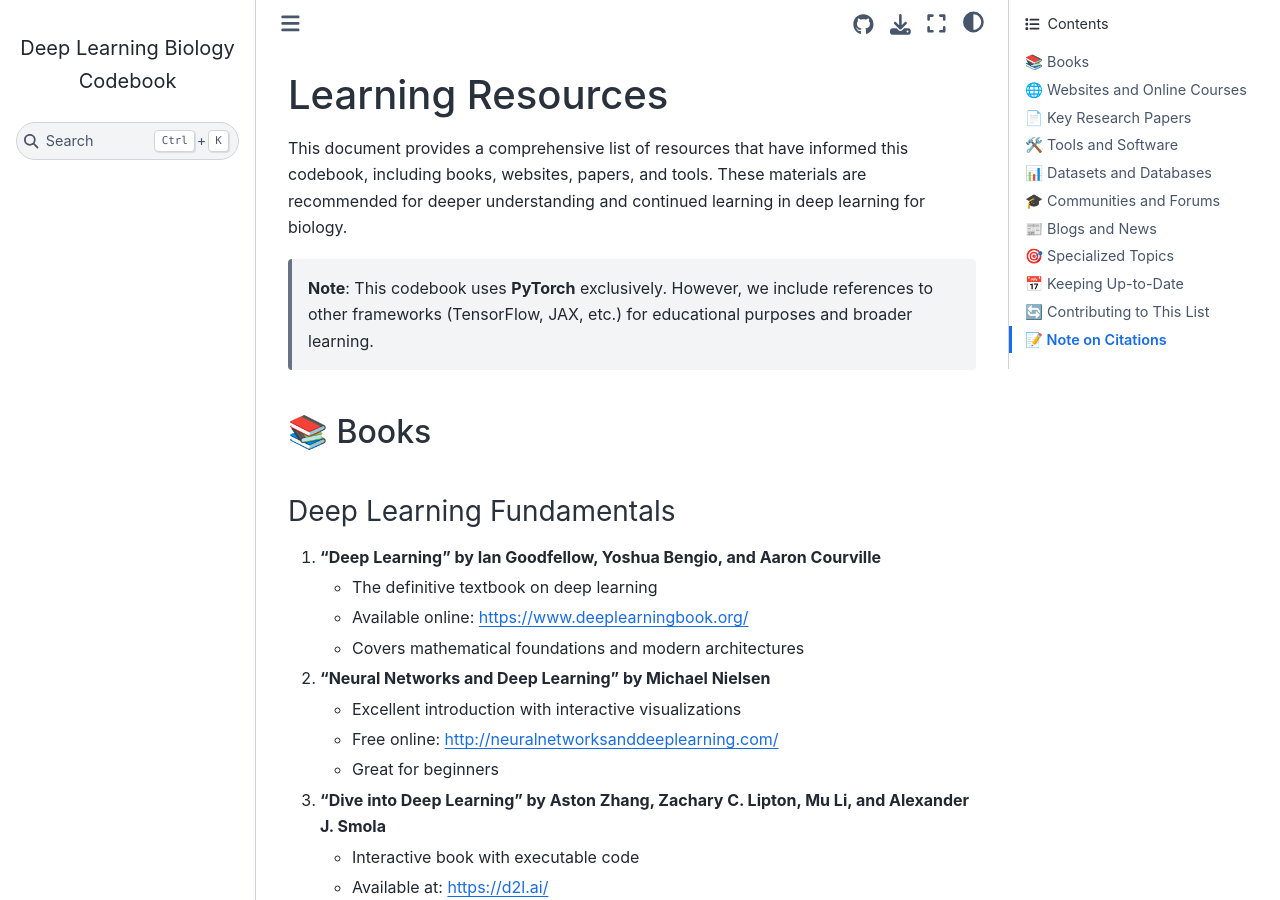
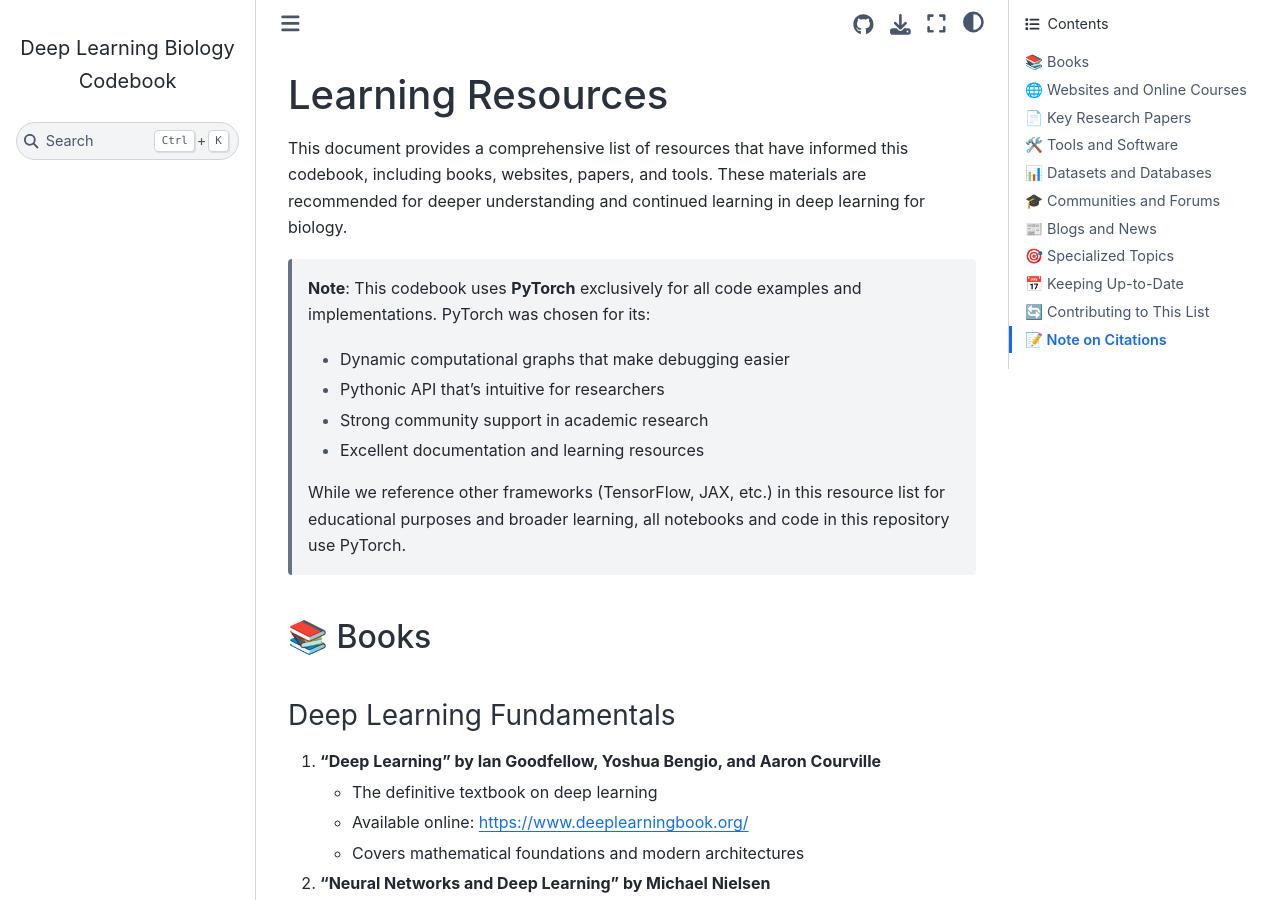
Before and after one commit to tonyliang19/deep-learning-biology-codebook, a Jupyter Book: the page built from docs/RESOURCES.md, in a window 1280 px wide and 900 px high. Built offline with Jupyter Book 1.0.4 settings and Sphinx 7.4.7 and the Sphinx Book theme 1.1.4, drawn with Linux system fonts in a browser that asks for light colours; pages that are not in the unit, such as notebooks, are missing from menus.

Commit message:
Address code review feedback - improve PyTorch-only messaging
Co-authored-by: tonyliang19 <83138402+tonyliang19@users.noreply.github.com>

```diff
--- a/docs/RESOURCES.md
+++ b/docs/RESOURCES.md
@@ -2,7 +2,13 @@
 
 This document provides a comprehensive list of resources that have informed this codebook, including books, websites, papers, and tools. These materials are recommended for deeper understanding and continued learning in deep learning for biology.
 
-> **Note**: This codebook uses **PyTorch** exclusively. However, we include references to other frameworks (TensorFlow, JAX, etc.) for educational purposes and broader learning.
+> **Note**: This codebook uses **PyTorch** exclusively for all code examples and implementations. PyTorch was chosen for its:
+> - Dynamic computational graphs that make debugging easier
+> - Pythonic API that's intuitive for researchers
+> - Strong community support in academic research
+> - Excellent documentation and learning resources
+>
+> While we reference other frameworks (TensorFlow, JAX, etc.) in this resource list for educational purposes and broader learning, all notebooks and code in this repository use PyTorch.
 
 ## 📚 Books
 
```
Also changed, not shown: docs/USAGE.md (+2 -2 lines).
